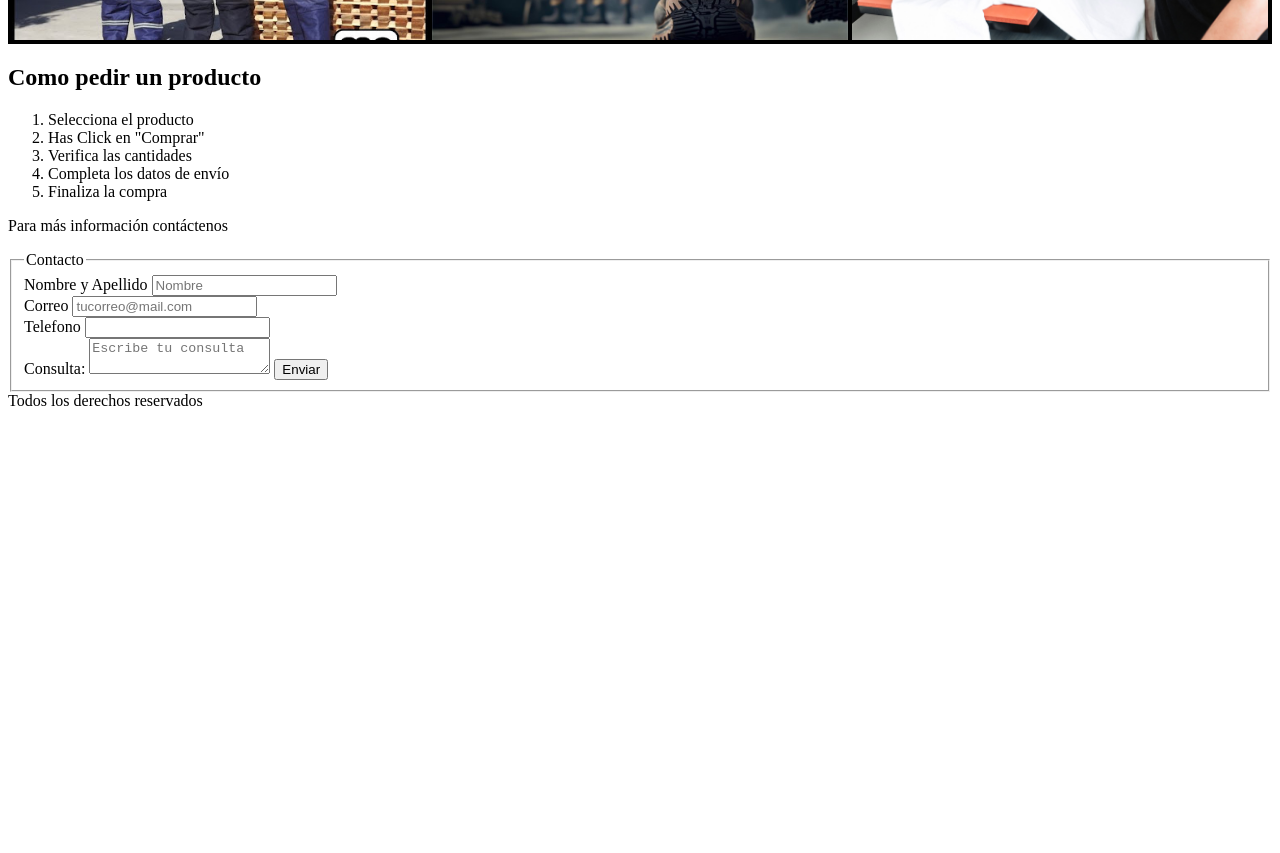
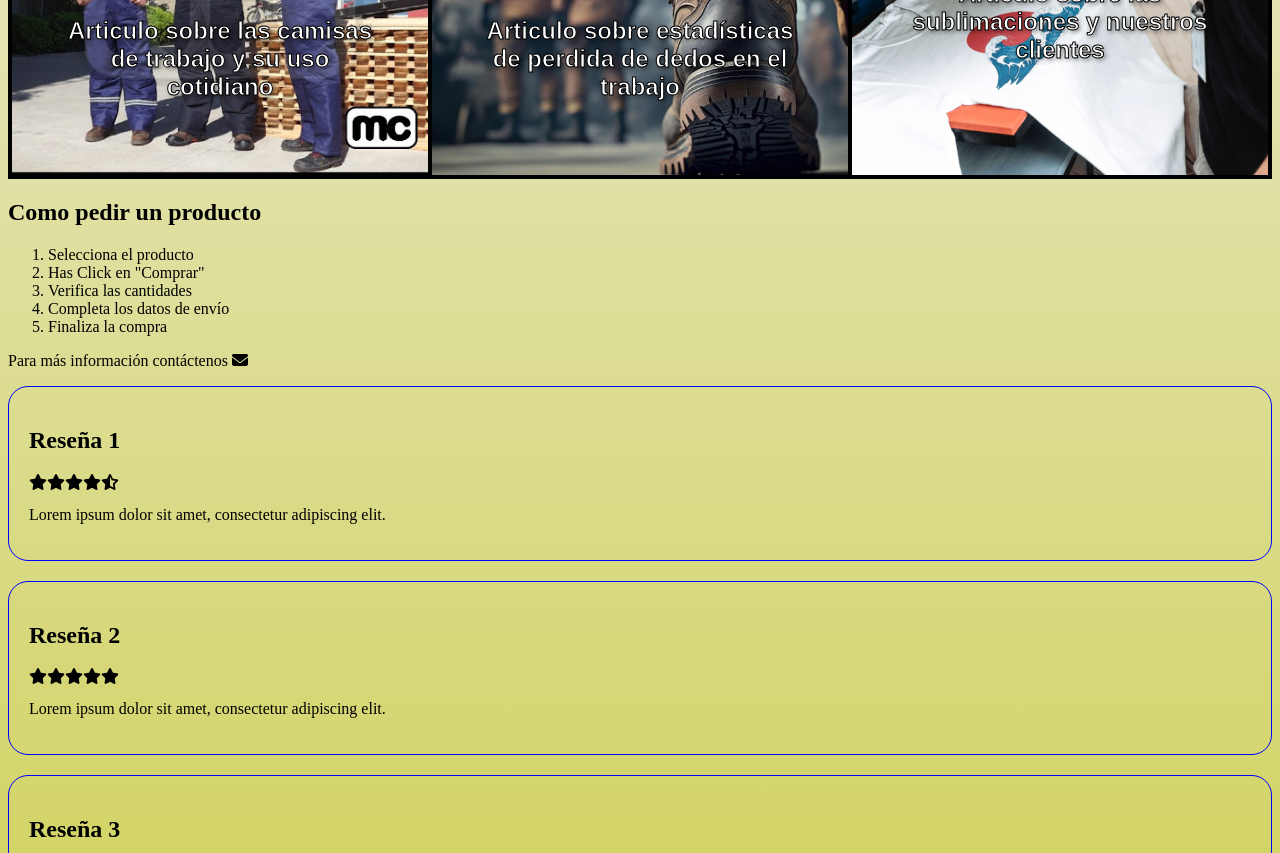
Before and after one commit to Rpintos125/Proyecto-e-commerce, a plain HTML site: page index.html in a window 1280 px wide. Shown: the part 670-1523 px from the top of the page. Before the commit the page ends 1088 px from the top, so only its background shows below. Drawn offline with Linux system fonts and the light colour scheme.

Commit message:
Ultimas modificaciones 14.11.24

```diff
--- a/index.html
+++ b/index.html
@@ -6,12 +6,15 @@
     <meta name="viewport" content="width=device-width, initial-scale=1.0" />
     <link rel="stylesheet" href="./style.css" />
     <title>Tienda Corrientes</title>
+    <script src="https://kit.fontawesome.com/ad7b9dfc8c.js" crossorigin="anonymous"></script>
+
 </head>
 
 <body>
     <header class="encabezado">
         <h1>Tienda Corrientes</h1>
         <h2 class="subtitulo-encabezado">Ropa de trabajo y sublimaciones</h2>
+
     </header>
     <nav>
         <ul class="menu">
@@ -23,16 +26,16 @@
     <main>
         <section class="section">
             <div class="camisas">
-                <h3>Camisas de trabajo</h3>
-                <p>Articulo sobre las camisas de trabajo y su uso cotidiano</p>
+                <h3 class="titulo-articulo">Camisas de trabajo</h3>
+                <p class="texto-articulo">Articulo sobre las camisas de trabajo y su uso cotidiano</p>
             </div>
             <div class="zapatos">
-                <h3>Zapatos con protección</h3>
-                <p>Articulo sobre estadísticas de perdida de dedos en el trabajo</p>
+                <h3 class="titulo-articulo">Zapatos con protección</h3>
+                <p class="texto-articulo">Articulo sobre estadísticas de perdida de dedos en el trabajo</p>
             </div>
             <div class="sublimaciones">
-                <h3>Sublimaciones</h3>
-                <p>Articulo sobre las sublimaciones y nuestros clientes</p>
+                <h3 class="titulo-articulo">Sublimaciones</h3>
+                <p class="texto-articulo">Articulo sobre las sublimaciones y nuestros clientes</p>
             </div>
         </section>
         <article>
@@ -44,12 +47,49 @@
                 <li>Completa los datos de envío</li>
                 <li>Finaliza la compra</li>
             </ol>
-            <p>Para más información contáctenos</p>
+            <p class="ParaMasInfo">Para más información contáctenos <i class="fa-solid fa-envelope"></i></p>
+
         </article>
+        <section class="reseñas">
+            <div class="reseña">
+                <h2>Reseña 1</h2>
+                <div class="estrellas">
+                    <i class="fas fa-star"></i>
+                    <i class="fas fa-star"></i>
+                    <i class="fas fa-star"></i>
+                    <i class="fas fa-star"></i>
+                    <i class="fas fa-star-half-alt"></i>
+                </div>
+                <p>Lorem ipsum dolor sit amet, consectetur adipiscing elit.</p>
+            </div>
+            <div class="reseña">
+                <h2>Reseña 2</h2>
+                <div class="estrellas">
+                    <i class="fas fa-star"></i>
+                    <i class="fas fa-star"></i>
+                    <i class="fas fa-star"></i>
+                    <i class="fas fa-star"></i>
+                    <i class="fas fa-star"></i>
+                </div>
+                <p>Lorem ipsum dolor sit amet, consectetur adipiscing elit.</p>
+            </div>
+            <div class="reseña">
+                <h2>Reseña 3</h2>
+                <div class="estrellas">
+                    <i class="fas fa-star"></i>
+                    <i class="fas fa-star"></i>
+                    <i class="fas fa-star"></i>
+                    <i class="fas fa-star"></i>
+
+                </div>
+                <p>Lorem ipsum dolor sit amet, consectetur adipiscing elit.</p>
+            </div>
+        </section>
     </main>
     <fieldset>
-        <legend>Contacto</legend>
-        <form action="" method="post">
+        <legend>Contacto <i class="fa-solid fa-envelope"></i></legend>
+
+        <form action="https://formspree.io/f/manyjang" method="post">
             <div>
                 <!-- Nombre y apellido -->
                 <label for="nombre">Nombre y Apellido</label>
--- a/style.css
+++ b/style.css
@@ -1,3 +1,6 @@
+body {
+  background-image: linear-gradient(to bottom, #f0f0f0, #c8ca36);
+}
 .encabezado {
   background-image: url(./imagenes/corrientes-pora-2.jpg);
   background-size: cover;
@@ -35,23 +38,104 @@ h1 {
   padding: 50px;
   border: 1px solid #ccc;
   border: 2px solid black;
-  font-size: medium;
+
 }
 
 .camisas {
   background-image: url(./imagenes/overol.jpg);
   background-size: cover;
   background-position: center center;
+
 }
 
 .zapatos {
   background-image: url(./imagenes/zapatos.jpg);
   background-size: cover;
   background-position: center center;
+
 }
-
 .sublimaciones {
   background-image: url(./imagenes/sublimacion.jpg);
   background-size: cover;
   background-position: center center;
+
 }
+.titulo-articulo {
+  font-size: xx-large;
+  text-transform: uppercase;
+  font-weight:bolder;
+  letter-spacing: 3px;
+  color:aliceblue;
+  text-shadow: 1px 1px 1px red;
+  text-align: center;
+}
+.texto-articulo{
+  color: white;
+  font-family: Arial, sans-serif;
+  font-size: 24px;
+  font-weight: bold;
+  text-align: center;
+  -webkit-text-stroke: 1px black;
+  text-shadow: 2px 2px 4px rgba(0, 0, 0, 0.5);
+}
+
+
+
+.reseñas {
+  display: grid;
+  /* grid-template-columns: repeat(2, 1fr); 2 columnas de igual tamaño */
+  gap: 20px; /* Espacio entre elementos */
+
+}
+
+.reseña {
+  border: 1px solid #ccc;
+  padding: 20px;
+  border-radius: 20px;
+  border-color: blue;
+}
+
+.estrellas {
+  display: flex; /* Para alinear las estrellas en una fila */
+}
+
+fieldset {
+  border: 2px solid #000000;
+  padding: 20px;
+  background-color: burlywood;
+}
+
+legend {
+  font-weight: bold;
+}
+
+label {
+  display: block;
+  margin-bottom: 5px;
+}
+
+input, textarea {
+  width: 100%;
+  padding: 10px;
+  margin-bottom: 15px;
+  box-sizing: border-box;
+}
+
+button {
+  background-color: #4CAF50;
+  color: white;
+  padding: 15px 20px;
+  border: none;
+  border-radius: 4px;
+  cursor: pointer;
+
+}
+
+@media (max-width: 768px) {
+  fieldset {
+      padding: 10px;
+  }
+  label {
+      text-align: center;
+  }
+}
```
Also changed, not shown: 1 other file.
